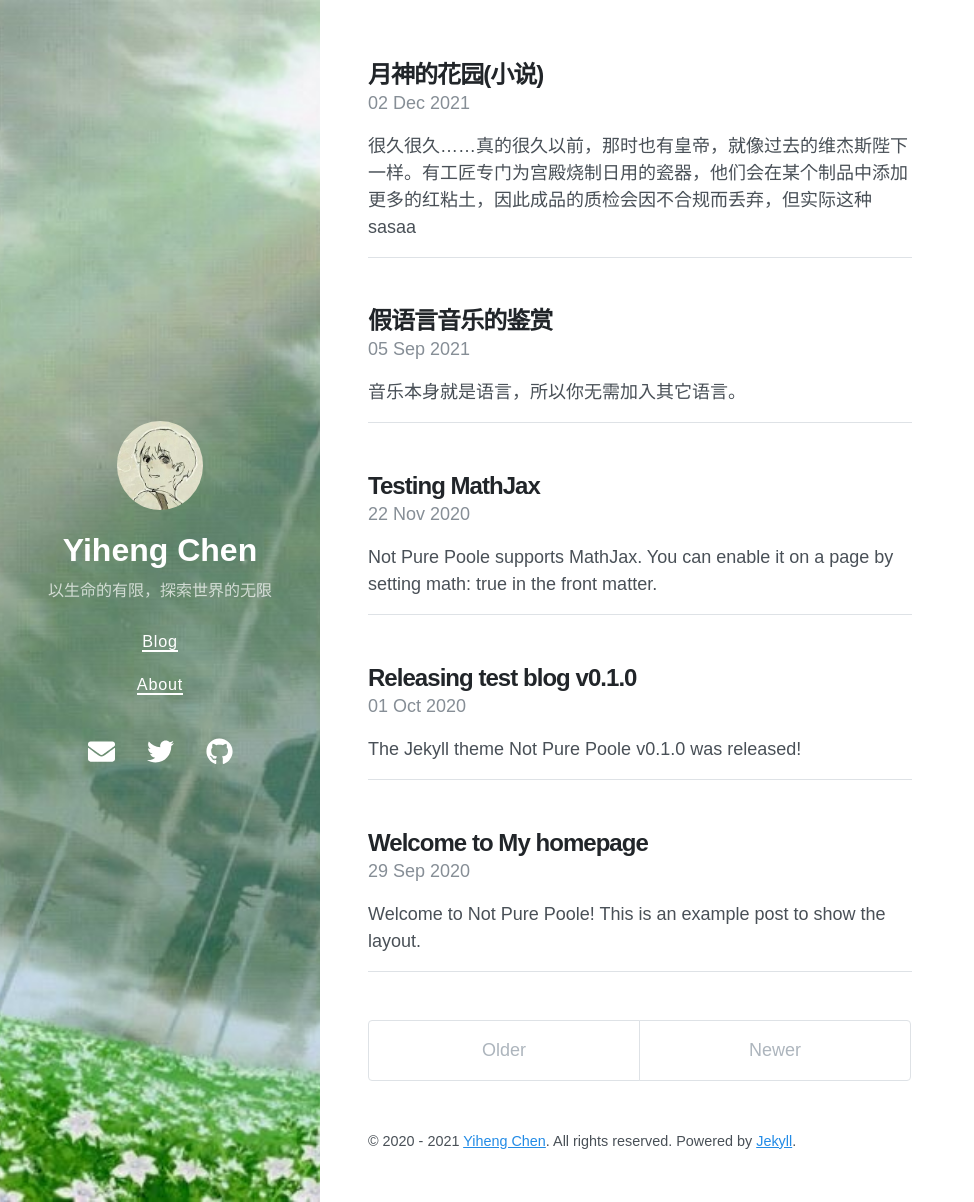
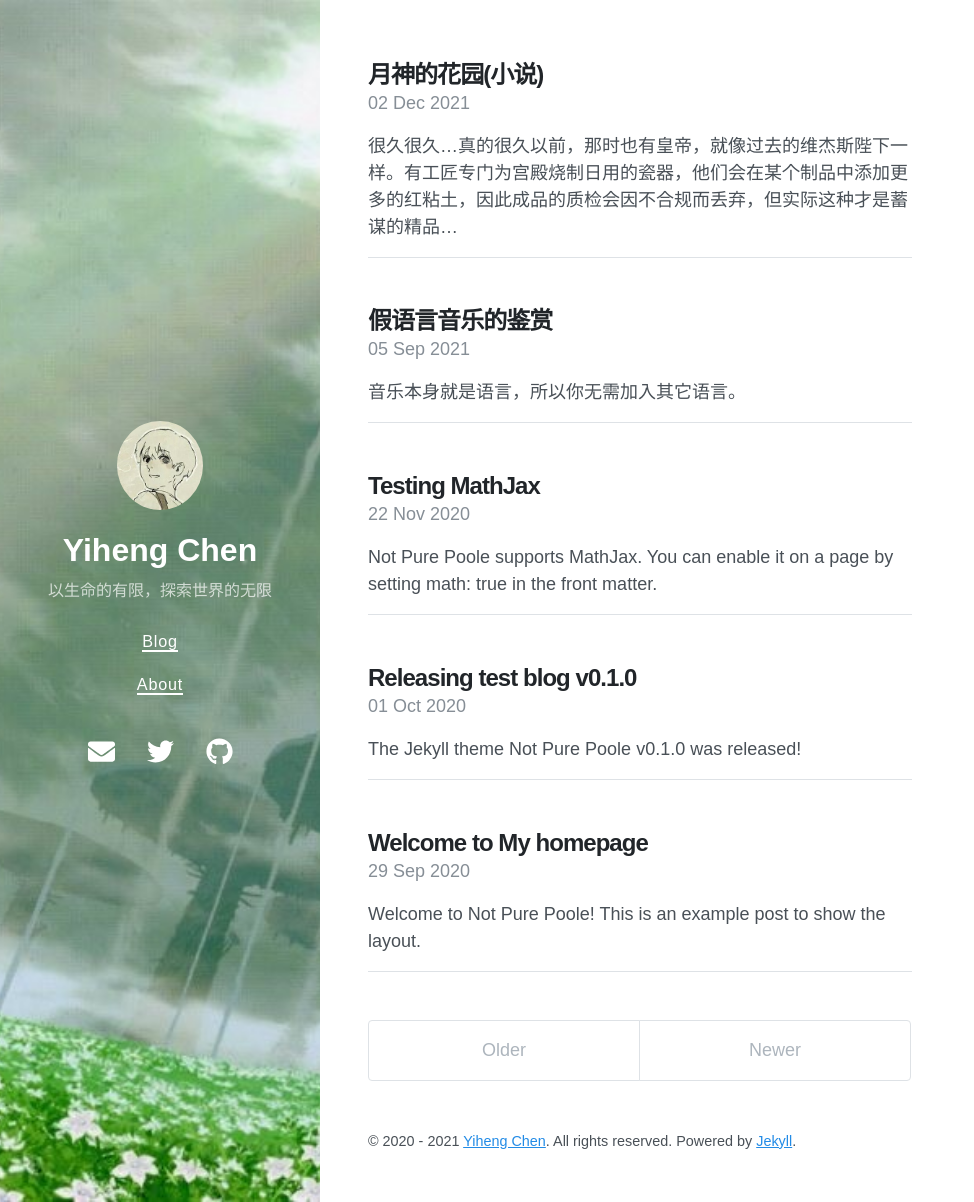
Before and after one commit to yihenc/yihenc.github.io, a Jekyll site: the page built from index.html, in a window 1280 px wide and 1202 px high. Shown: the whole window, without its empty margins (0-974 px from the left). Built offline with Jekyll 4.4.1, drawn with Linux system fonts in a browser that asks for light colours; nearby versions of some CDN libraries; the list of posts is cut into pages by our own code.

Commit message:
Update 2021-12-03-moon-garden.md

```diff
--- a/_posts/2021-12-03-moon-garden.md
+++ b/_posts/2021-12-03-moon-garden.md
@@ -5,7 +5,7 @@ tags:
 - Novel
 - Fantasy
 date: 2021-12-03 01:08:25 +0800
-excerpt: 很久很久……真的很久以前，那时也有皇帝，就像过去的维杰斯陛下一样。有工匠专门为宫殿烧制日用的瓷器，他们会在某个制品中添加更多的红粘土，因此成品的质检会因不合规而丢弃，但实际这种sasaa
+excerpt: 很久很久…真的很久以前，那时也有皇帝，就像过去的维杰斯陛下一样。有工匠专门为宫殿烧制日用的瓷器，他们会在某个制品中添加更多的红粘土，因此成品的质检会因不合规而丢弃，但实际这种才是蓄谋的精品…
 ---
 
 <svg viewBox="-630 -160 1000 320" xmlns="http://www.w3.org/2000/svg" xmlns:xlink="http://www.w3.org/1999/xlink">
```
